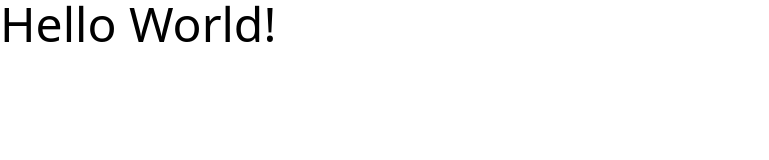
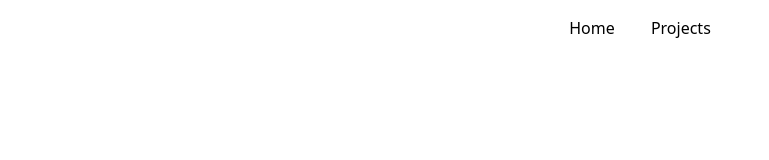
Before and after one commit to Angelxv01/Angelxv01.io, a website: page index.html in a window 1280 px wide. Shown: the whole page, without its empty margins (0-769 px from the left). Drawn offline with nearby package versions, Linux system fonts and the light colour scheme; files that its build step writes are made by us from their sources.

Commit message:
create header

```diff
--- a/index.html
+++ b/index.html
@@ -6,7 +6,17 @@
     <link rel="stylesheet" href="./build/css/index.css" />
     <title>Angel's Portfolio</title>
   </head>
-  <body>
-    <h1 class="text-5xl">Hello World!</h1>
+  <body class="bg-white">
+    <!-- header -->
+    <header class="text-center space-x-4 mt-2">
+      <span
+        class="rounded hover:bg-gray-200 inline-block p-2 transition ease-in-out"
+        ><a href="#">Home</a></span
+      >
+      <span
+        class="rounded hover:bg-gray-200 inline-block p-2 transition ease-in-out"
+        ><a href="#">Projects</a></span
+      >
+    </header>
   </body>
 </html>
```
